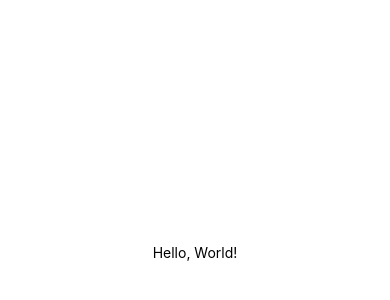
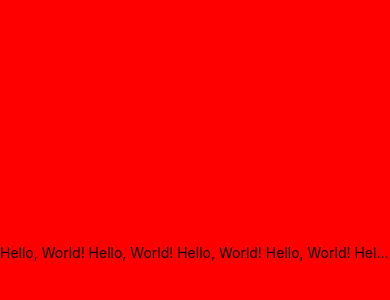
Before and after one commit to aa-ag/rntest, a React Native app in the folder DoneWithIt/: screen / in a window 390 px wide. Shown: the part 170-470 px from the top of the page. Built offline with nearby package versions, Linux system fonts and the light colour scheme.

Commit message:
Add numberofLines limit to text

```diff
--- a/DoneWithIt/App.js
+++ b/DoneWithIt/App.js
@@ -4,7 +4,7 @@ import { StyleSheet, Text, View } from 'react-native';
 export default function App() {
   return (
     <View style={styles.container}>
-      <Text>Hello, World!</Text>
+      <Text numberOfLines={1}>Hello, World! Hello, World! Hello, World! Hello, World! Hello, World! Hello, World! testing testing testing. Hello, World! Hello, World! Hello, World! Hello, World! Hello, World! Hello, World! Hello, World! helloooooooo</Text>
       <StatusBar style="auto" />
     </View>
   );
@@ -13,7 +13,8 @@ export default function App() {
 const styles = StyleSheet.create({
   container: {
     flex: 1,
-    backgroundColor: '#fff',
+    // backgroundColor: '#fff',
+    backgroundColor: 'red',
     alignItems: 'center',
     justifyContent: 'center',
   },
```
